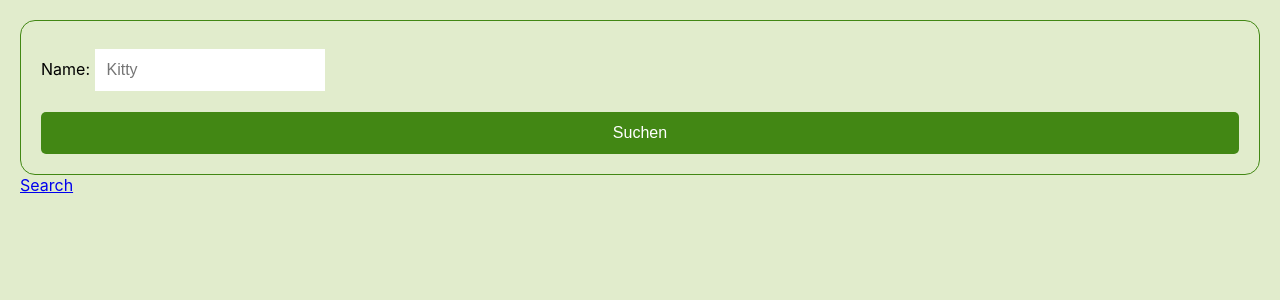
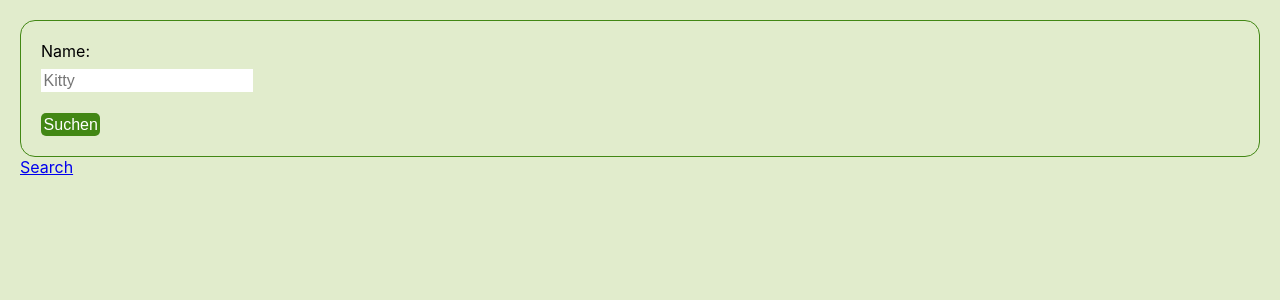
Before and after one commit to FreyaElisabeth/Katzenhaus-digital, a React (Create React App) app: page /search in a window 1280 px wide. Shown: the top 300 px of the page. Built offline with nearby package versions, Linux system fonts and the light colour scheme.

Commit message:
Refactor search functions, route from search mask to result screen and back

```diff
--- a/src/components/App.js
+++ b/src/components/App.js
@@ -105,7 +105,11 @@ export default class App extends Component {
             exact
             render={() => this.renderSearchResults()}
           />
-          <Route path="/search" exact render={() => <SearchScreen />} />
+          <Route
+            path="/search"
+            exact
+            render={() => <SearchScreen onSubmit={this.onSearchSubmit} />}
+          />
           <nav>
             <NavLink to="/search">Search</NavLink>
           </nav>
@@ -114,12 +118,18 @@ export default class App extends Component {
     )
   }
 
+  onSearchSubmit = event => {
+    event.preventDefault()
+    this.renderSearchResults()
+  }
+
   renderSearchResults = () => {
     const dataSets = this.state.dataSets
+    const inputName = document.querySelector('input[name="name"]')
 
     return dataSets
-      .filter(dataSet => dataSet.name === 'Elvis')
-      .map(dataSet => this.renderSingleDataSet(dataSet))
+      .filter(dataSet => dataSet.name === inputName.value)
+      .map(this.renderSingleDataSet)
   }
 
   renderSingleDataSet = dataSet => {
--- a/src/components/SearchScreen.js
+++ b/src/components/SearchScreen.js
@@ -1,5 +1,6 @@
 import React, { Component } from 'react'
 import styled from 'styled-components'
+import { Link } from 'react-router-dom'
 
 import { darkestprimary } from './colors'
 import Input from './Input'
@@ -14,6 +15,7 @@ const SearchWrapper = styled.div`
     display: grid;
     grid-gap: 5px;
     align-items: start;
+    justify-content: start;
   }
 `
 
@@ -23,11 +25,11 @@ export default class SearchScreen extends Component {
       <SearchWrapper>
         <form>
           <Input name="name" placeholder="Kitty" label="Name: " />
-          <Button text="Suchen" onClick={this.submit} />
+          <Link to="/searchResults">
+            <Button text="Suchen" onClick={this.props.OnSearchSubmit} />
+          </Link>
         </form>
       </SearchWrapper>
     )
   }
-
-  submit = () => console.log('submit')
 }
```
